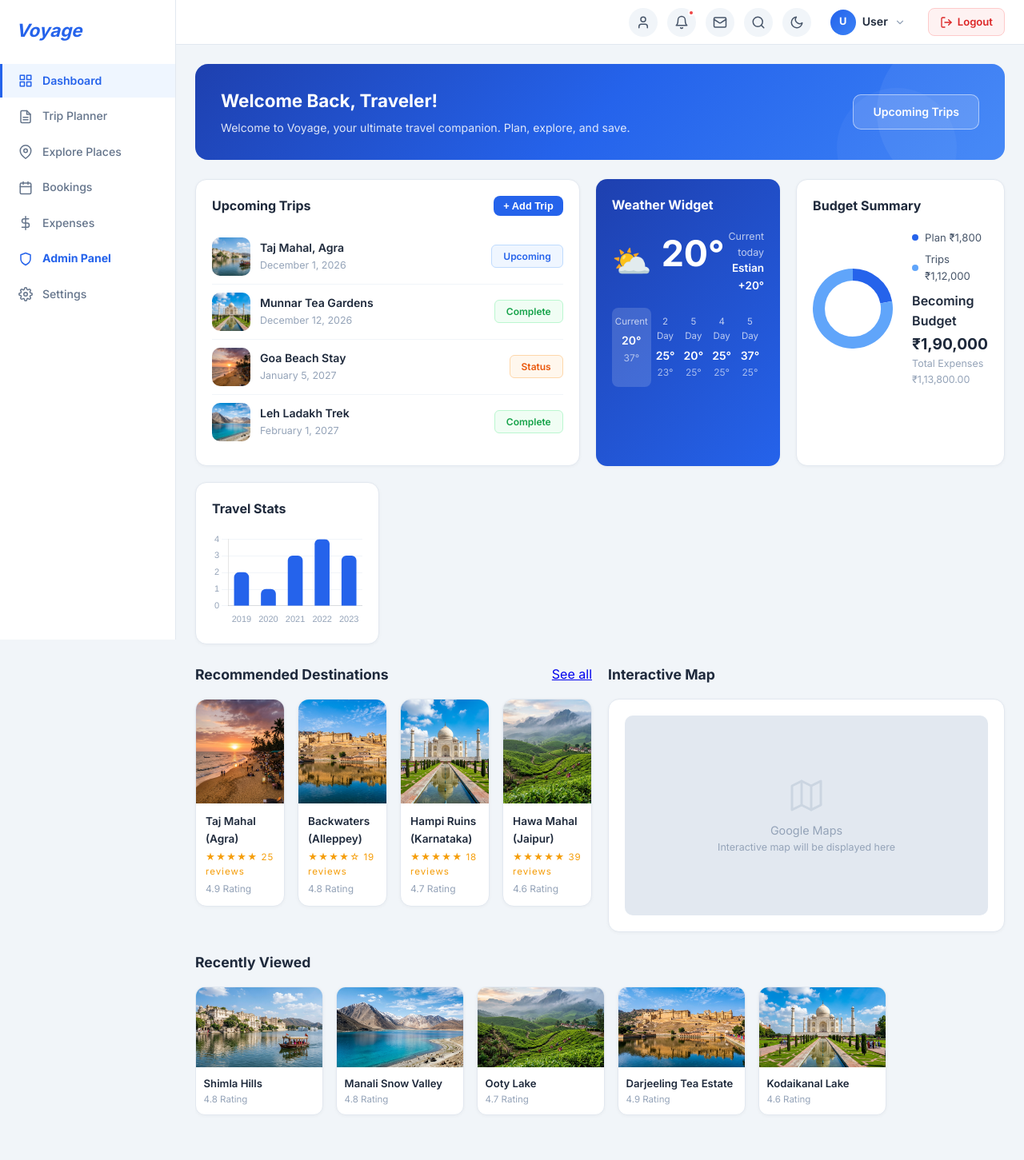
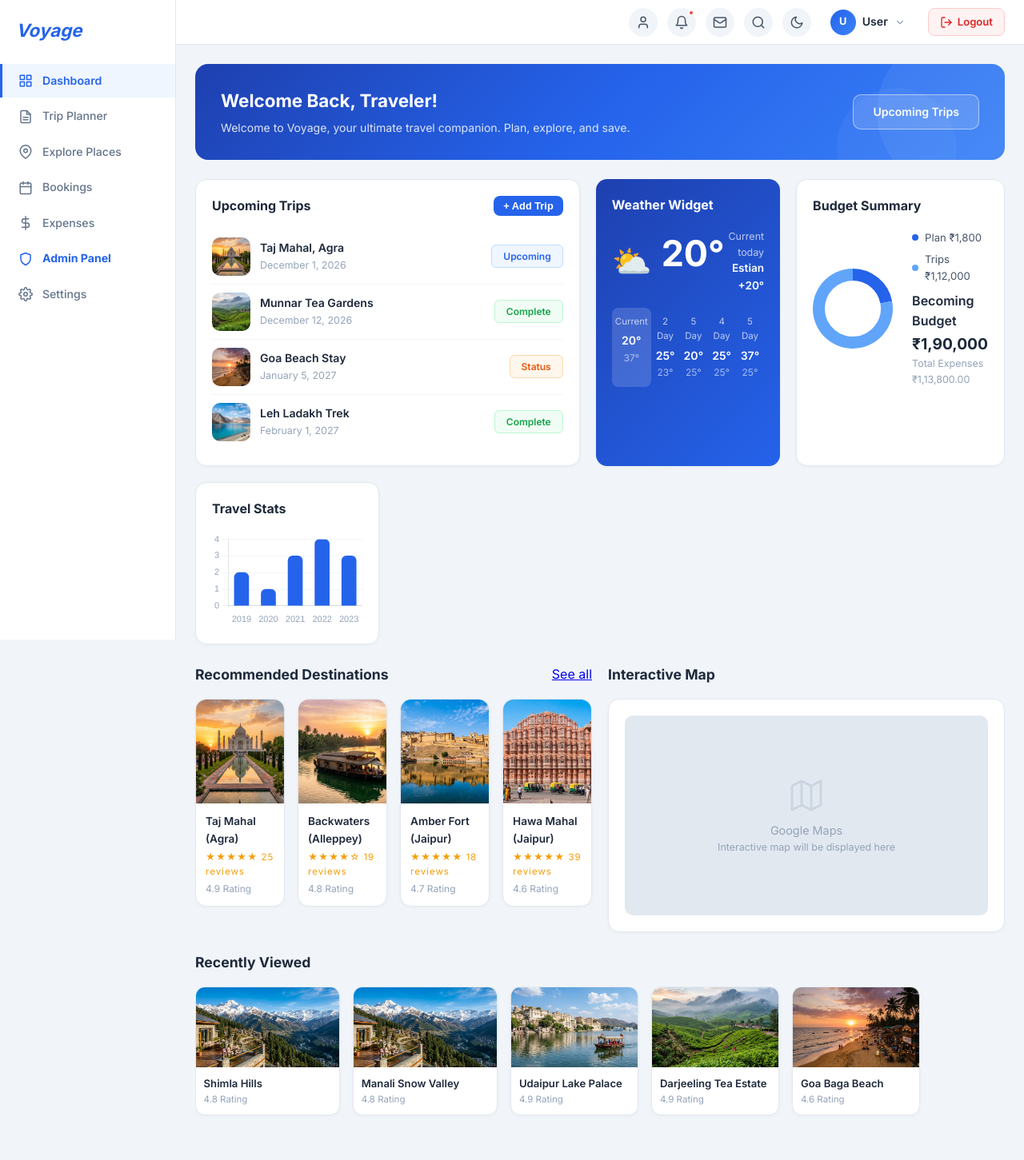
Before and after one commit to pranaykumarsingh06/Mini-Project, a Flask app: page /dashboard in a window 1280 px wide. Shown: the whole page at 80% size. Run offline with Flask 2, Linux system fonts and the light colour scheme.

Commit message:
Ensure 100% exact image matching for all Indian destinations across all pages

```diff
--- a/templates/count_places.html
+++ b/templates/count_places.html
@@ -370,7 +370,7 @@
     <main class="main-content">
         <!-- Jaipur Banner -->
         <div class="kyoto-hero">
-            <img src="{{ url_for('static', filename='images/dest_kyoto.jpg') }}" id="largeHeroImg" alt="Jaipur City Palace">
+            <img src="{{ url_for('static', filename='images/dest_santorini.jpg') }}" id="largeHeroImg" alt="Jaipur Amber Fort">
             <div class="kyoto-hero__overlay"></div>
             <div class="kyoto-hero__content">
                 <h1>Jaipur</h1>
--- a/templates/dashboard.html
+++ b/templates/dashboard.html
@@ -131,7 +131,7 @@
                 <div id="upcomingTripsContainer">
                     <div class="trip-item">
                         <div class="trip-item__img">
-                            <img src="{{ url_for('static', filename='images/dest_paris.jpg') }}" alt="Taj Mahal">
+                            <img src="{{ url_for('static', filename='images/hero_amalfi.jpg') }}" alt="Taj Mahal">
                         </div>
                         <div class="trip-item__info">
                             <h4>Taj Mahal, Agra</h4>
@@ -141,7 +141,7 @@
                     </div>
                 <div class="trip-item">
                     <div class="trip-item__img">
-                        <img src="{{ url_for('static', filename='images/dest_kyoto.jpg') }}" alt="Munnar">
+                        <img src="{{ url_for('static', filename='images/dest_bali.jpg') }}" alt="Munnar">
                     </div>
                     <div class="trip-item__info">
                         <h4>Munnar Tea Gardens</h4>
@@ -256,7 +256,7 @@
                 <div class="dest-scroll">
                     <div class="rec-card">
                         <div class="rec-card__img">
-                            <img src="{{ url_for('static', filename='images/dest_venice.jpg') }}" alt="Taj Mahal">
+                            <img src="{{ url_for('static', filename='images/hero_amalfi.jpg') }}" alt="Taj Mahal">
                         </div>
                         <div class="rec-card__info">
                             <h4>Taj Mahal (Agra)</h4>
@@ -266,7 +266,7 @@
                     </div>
                     <div class="rec-card">
                         <div class="rec-card__img">
-                            <img src="{{ url_for('static', filename='images/dest_santorini.jpg') }}" alt="Backwaters">
+                            <img src="{{ url_for('static', filename='images/bg_register.jpg') }}" alt="Backwaters">
                         </div>
                         <div class="rec-card__info">
                             <h4>Backwaters (Alleppey)</h4>
@@ -276,17 +276,17 @@
                     </div>
                     <div class="rec-card">
                         <div class="rec-card__img">
-                            <img src="{{ url_for('static', filename='images/dest_kyoto.jpg') }}" alt="Hampi">
+                            <img src="{{ url_for('static', filename='images/dest_santorini.jpg') }}" alt="Amber Fort">
                         </div>
                         <div class="rec-card__info">
-                            <h4>Hampi Ruins (Karnataka)</h4>
+                            <h4>Amber Fort (Jaipur)</h4>
                             <div class="rec-card__stars">★★★★★ 18 reviews</div>
                             <div class="rec-card__meta">4.7 Rating</div>
                         </div>
                     </div>
                     <div class="rec-card">
                         <div class="rec-card__img">
-                            <img src="{{ url_for('static', filename='images/dest_bali.jpg') }}" alt="Hawa Mahal">
+                            <img src="{{ url_for('static', filename='images/bg_forgot.jpg') }}" alt="Hawa Mahal">
                         </div>
                         <div class="rec-card__info">
                             <h4>Hawa Mahal (Jaipur)</h4>
@@ -318,7 +318,7 @@
             <div class="recently-grid">
                 <div class="recently-card">
                     <div class="recently-card__img">
-                        <img src="{{ url_for('static', filename='images/dest_paris.jpg') }}" alt="Shimla">
+                        <img src="{{ url_for('static', filename='images/bg_login.jpg') }}" alt="Shimla">
                     </div>
                     <div class="recently-card__info">
                         <h4>Shimla Hills</h4>
@@ -327,7 +327,7 @@
                 </div>
                 <div class="recently-card">
                     <div class="recently-card__img">
-                        <img src="{{ url_for('static', filename='images/dest_swiss.jpg') }}" alt="Manali">
+                        <img src="{{ url_for('static', filename='images/bg_login.jpg') }}" alt="Manali">
                     </div>
                     <div class="recently-card__info">
                         <h4>Manali Snow Valley</h4>
@@ -336,16 +336,16 @@
                 </div>
                 <div class="recently-card">
                     <div class="recently-card__img">
-                        <img src="{{ url_for('static', filename='images/dest_bali.jpg') }}" alt="Ooty">
+                        <img src="{{ url_for('static', filename='images/dest_paris.jpg') }}" alt="Udaipur">
                     </div>
                     <div class="recently-card__info">
-                        <h4>Ooty Lake</h4>
-                        <p>4.7 Rating</p>
+                        <h4>Udaipur Lake Palace</h4>
+                        <p>4.9 Rating</p>
                     </div>
                 </div>
                 <div class="recently-card">
                     <div class="recently-card__img">
-                        <img src="{{ url_for('static', filename='images/dest_santorini.jpg') }}" alt="Darjeeling">
+                        <img src="{{ url_for('static', filename='images/dest_bali.jpg') }}" alt="Darjeeling">
                     </div>
                     <div class="recently-card__info">
                         <h4>Darjeeling Tea Estate</h4>
@@ -354,10 +354,10 @@
                 </div>
                 <div class="recently-card">
                     <div class="recently-card__img">
-                        <img src="{{ url_for('static', filename='images/dest_kyoto.jpg') }}" alt="Kodaikanal">
+                        <img src="{{ url_for('static', filename='images/dest_venice.jpg') }}" alt="Goa">
                     </div>
                     <div class="recently-card__info">
-                        <h4>Kodaikanal Lake</h4>
+                        <h4>Goa Baga Beach</h4>
                         <p>4.6 Rating</p>
                     </div>
                 </div>
```
Also changed, not shown: templates/home.html (+5 -5 lines), voyage.db.
